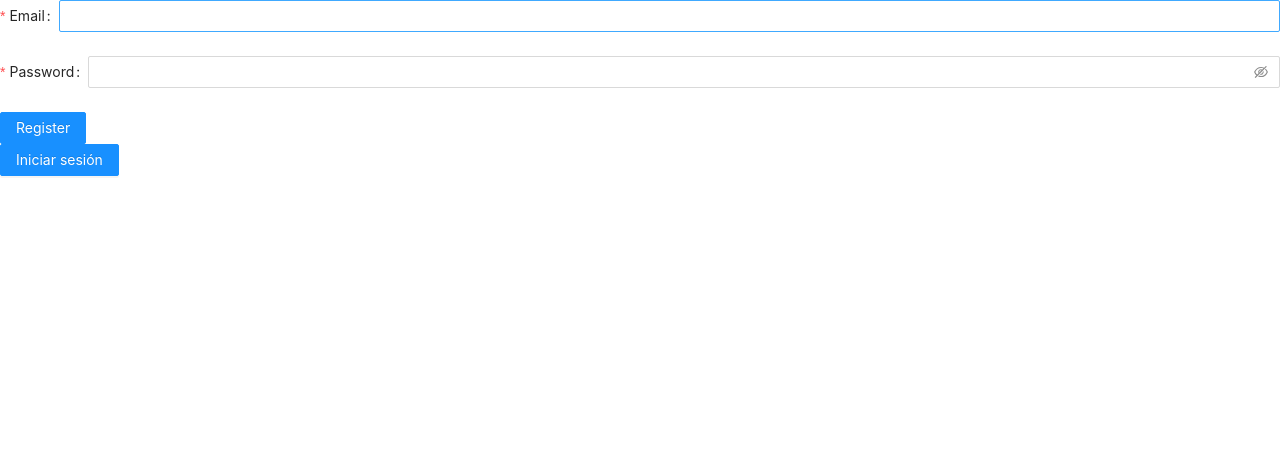
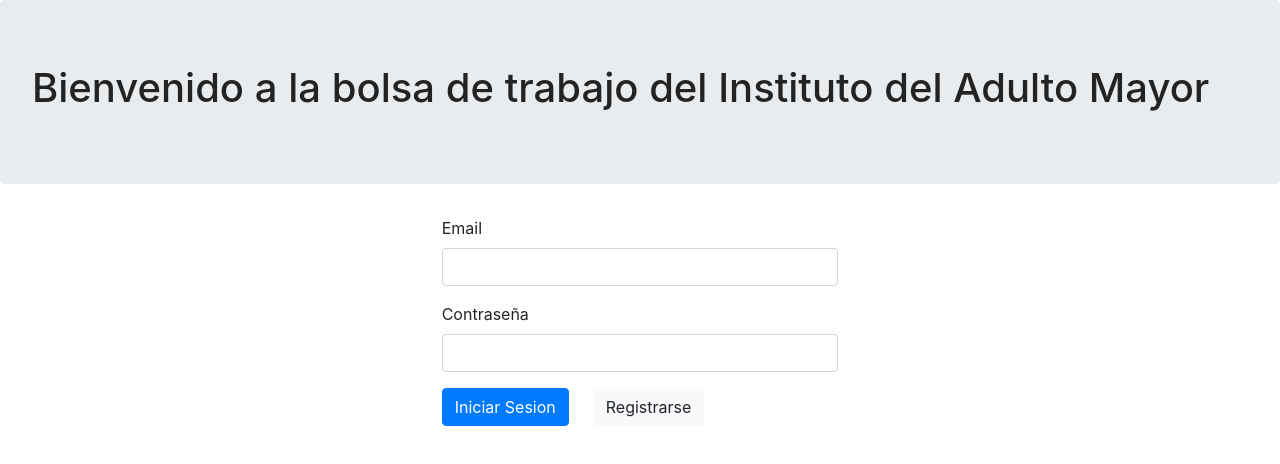
Before and after one commit to ProyectoIntegrador2018/bolsa_trabajo_front, a React (Create React App) app: page / in a window 1280 px wide. Shown: the top 464 px of the page. Built offline with nearby package versions, Linux system fonts and the light colour scheme; no server answers.

Commit message:
Primer UI de LogIn y Register

```diff
--- a/package.json
+++ b/package.json
@@ -12,11 +12,14 @@
     "@types/node": "^12.0.0",
     "@types/react-dom": "^17.0.0",
     "antd": "^4.13.0",
+    "bootstrap": "^4.6.0",
     "firebase": "^8.2.9",
     "react": "^17.0.1",
-    "react-dom": "^17.0.1",
+    "react-dom": "^17.0.2",
+    "react-redux-form": "^1.16.14",
     "react-router-dom": "^5.2.0",
     "react-scripts": "4.0.3",
+    "reactstrap": "^8.9.0",
     "styled": "^1.0.0",
     "styled-components": "^5.2.1",
     "sweetalert2": "^10.15.5",
--- a/src/components/Authentication/SignIn.tsx
+++ b/src/components/Authentication/SignIn.tsx
@@ -1,6 +1,5 @@
 import React from 'react';
-import { Input, Button } from 'antd';
-import { Form } from 'antd';
+import { Form, Row, Col, Button, Input, Jumbotron, Label, FormGroup } from "reactstrap";
 import Swal from 'sweetalert2';
 import { Link, useHistory } from 'react-router-dom';
 import { createErrorOptions } from '../../helpers/utils/utility';
@@ -19,11 +18,10 @@ function SignIn() {
     }
   };
 
-  return (
+  return (/*
     <div>
       <Form
-        name="basic"
-        onFinish={signInWithEmailAndPasswordHandler}
+
       >
         <Form.Item
           label="Email"
@@ -51,8 +49,32 @@ function SignIn() {
               Iniciar sesión
             </Button>
           </Form.Item>
-      </Form>
-    </div>
+      </Form>*/
+      <React.Fragment>
+          <Jumbotron color="primary">
+            <h1>Bienvenido a la bolsa de trabajo del Instituto del Adulto Mayor</h1>
+          </Jumbotron>
+          <Row className="mx-auto">
+            <Col md={{size: 4, offset: 4}} sm={{size: 12}}>
+              <Form onSubmit={signInWithEmailAndPasswordHandler}>
+                <FormGroup>
+                  <Label htmlFor="email" >Email</Label>
+                  <Input type="text" id="email" name="email"></Input>
+                </FormGroup>
+                <FormGroup>
+                  <Label htmlFor="password" >Contraseña</Label>
+                  <Input type="password" id="password" name="password"></Input>
+                </FormGroup>
+                <FormGroup>
+                    <Button type="submit" value="submit" color="primary" className="mr-4">Iniciar Sesion</Button>
+                    <Link to="/register">
+                      <Button color="light" className="mr-4">Registrarse</Button>
+                    </Link>
+                </FormGroup>
+              </Form>
+            </Col>
+          </Row>
+      </React.Fragment>
   );
 };
 
--- a/src/components/Authentication/SignUp.tsx
+++ b/src/components/Authentication/SignUp.tsx
@@ -1,5 +1,5 @@
 import React from 'react';
-import { Form, Input, Button } from 'antd';
+import { Form, Row, Col, Button, Input, Jumbotron, Label, FormGroup } from "reactstrap";
 import { Link, useHistory } from 'react-router-dom';
 import { authenticationService, RegisterData } from '../../services/authentication';
 import { UserType } from '../../model/Users';
@@ -20,46 +20,35 @@ const SignUp = () => {
   };
 
   return (
-    <div>
-      <Form
-        name="basic"
-        onFinish={createUserWithEmailAndPasswordHandler}
-      >
-        <Form.Item
-          label="Nombre"
-          name="name"
-          rules={[{ required: true, message: 'Enter a valid name' }]}
-        >
-          <Input />
-        </Form.Item>
-        <Form.Item
-          label="Email"
-          name="email"
-          rules={[{ required: true, message: 'Enter a valid email' }]}
-        >
-          <Input />
-        </Form.Item>
-
-        <Form.Item
-          label="Password"
-          name="password"
-          rules={[{ required: true, message: 'Enter a valid password' }]}
-        >
-          <Input.Password />
-        </Form.Item>
-          {/* TODO: Change '/login' to '/' once we get UserContext. */}
-          <Link to="/">
-            <Button type="primary" style={{ marginRight: '100px' }}>
-              Atras
-            </Button>
-          </Link>
-          <Form.Item>
-            <Button type="primary" htmlType="submit">
-              Crear usuario
-            </Button>
-          </Form.Item>
-      </Form>
-    </div>
+    <React.Fragment>
+          <Jumbotron color="primary">
+            <h1>Bienvenido a la bolsa de trabajo del Instituto del Adulto Mayor</h1>
+          </Jumbotron>
+          <Row className="mx-auto">
+            <Col md={{size: 4, offset: 4}} sm={{size: 12}}>
+              <Form onSubmit={createUserWithEmailAndPasswordHandler}>
+              <FormGroup>
+                  <Label htmlFor="name" >Nombre</Label>
+                  <Input type="text" id="name" name="name"></Input>
+                </FormGroup>
+                <FormGroup>
+                  <Label htmlFor="email" >Email</Label>
+                  <Input type="text" id="email" name="email"></Input>
+                </FormGroup>
+                <FormGroup>
+                  <Label htmlFor="password" >Contraseña</Label>
+                  <Input type="password" id="password" name="password"></Input>
+                </FormGroup>
+                <FormGroup>
+                    <Button type="submit" value="submit" color="primary" className="mr-4">Crear Usuario</Button>
+                    <Link to="/">
+                      <Button color="light" className="mr-4">Iniciar Sesión</Button>
+                    </Link>
+                </FormGroup>
+              </Form>
+            </Col>
+          </Row>
+      </React.Fragment>
   );
 };
 export default SignUp;
--- a/src/index.tsx
+++ b/src/index.tsx
@@ -2,6 +2,8 @@ import React from 'react';
 import ReactDOM from 'react-dom';
 import './index.css';
 import App from './App';
+import 'bootstrap/dist/css/bootstrap.min.css';
+
 
 ReactDOM.render(
   <React.StrictMode>
```
Also changed, not shown: src/App.css (line endings or trailing spaces), 2 other files (tests, documents, lock files or other folders).
